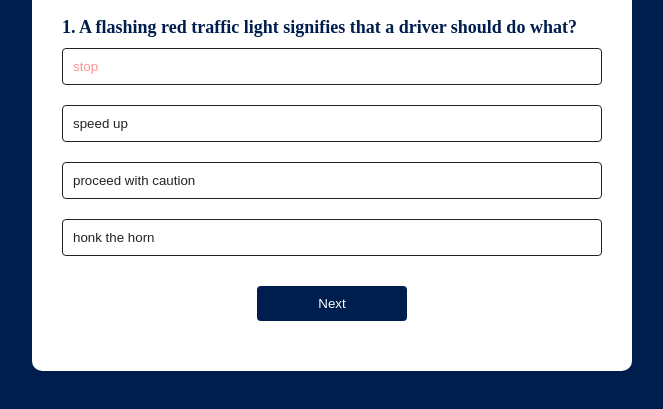
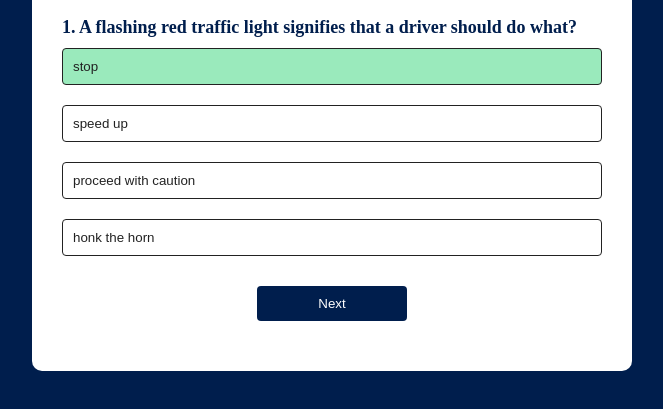
Before and after one commit to AbbasSAFAROV/quiz-app-js, a plain HTML site: page index.html in a window 1280 px wide. Both pictures are taken after a click on the button "stop". Shown: the part 201-610 px from the top of the page, without its empty margins (308-971 px from the left). Drawn offline with Linux system fonts and the light colour scheme.

Commit message:
guncel atıldı

```diff
--- a/script.js
+++ b/script.js
@@ -35,6 +35,65 @@ const questions = [
             { text: "honk the horn", correct: false },
         ]
     },
+    {
+        question : "A flashing red traffic light signifies that a driver should do what?",
+        answers : [
+            { text: "stop", correct: true },
+            { text: "speed up", correct: false },
+            { text: "proceed with caution", correct: false },
+            { text: "honk the horn", correct: false },
+        ]
+    },
+
+    {
+        question : "A flashing red traffic light signifies that a driver should do what?",
+        answers : [
+            { text: "stop", correct: true },
+            { text: "speed up", correct: false },
+            { text: "proceed with caution", correct: false },
+            { text: "honk the horn", correct: false },
+        ]
+    },
+
+    {
+        question : "A flashing red traffic light signifies that a driver should do what?",
+        answers : [
+            { text: "stop", correct: true },
+            { text: "speed up", correct: false },
+            { text: "proceed with caution", correct: false },
+            { text: "honk the horn", correct: false },
+        ]
+    },
+
+    {
+        question : "A flashing red traffic light signifies that a driver should do what?",
+        answers : [
+            { text: "stop", correct: true },
+            { text: "speed up", correct: false },
+            { text: "proceed with caution", correct: false },
+            { text: "honk the horn", correct: false },
+        ]
+    },
+
+    {
+        question : "A flashing red traffic light signifies that a driver should do what?",
+        answers : [
+            { text: "stop", correct: true },
+            { text: "speed up", correct: false },
+            { text: "proceed with caution", correct: false },
+            { text: "honk the horn", correct: false },
+        ]
+    },
+
+    {
+        question : "A flashing red traffic light signifies that a driver should do what?",
+        answers : [
+            { text: "stop", correct: true },
+            { text: "speed up", correct: false },
+            { text: "proceed with caution", correct: false },
+            { text: "honk the horn", correct: false },
+        ]
+    },
 
 ];
 
@@ -53,9 +112,7 @@ function startQuiz() {
 }
 
 function showQuestion() {
-
     resetState();
-
     let currentQuestion = questions[currentQuestionIndex];
     let questionNo =  currentQuestionIndex + 1;
     questionElemant.innerHTML = questionNo + ". " + currentQuestion.question;
@@ -65,8 +122,11 @@ function showQuestion() {
         button.innerHTML = x.text;
         button.classList.add("btn");
         answerButtons.appendChild(button);
+        if (x.correct) {
+            button.dataset.correct = x.correct;
+        }
         button.addEventListener("click", selectAnswer);
-    })
+    });
 }
 
 function resetState() {
--- a/style.css
+++ b/style.css
@@ -75,9 +75,9 @@ body {
 }
 
 .correct {
-    color: #9aeabc;
+    background: #9aeabc;
 }
 
 .incorrect {
-    color: #ff9393;
+    background: #ff9393;
 }
```
